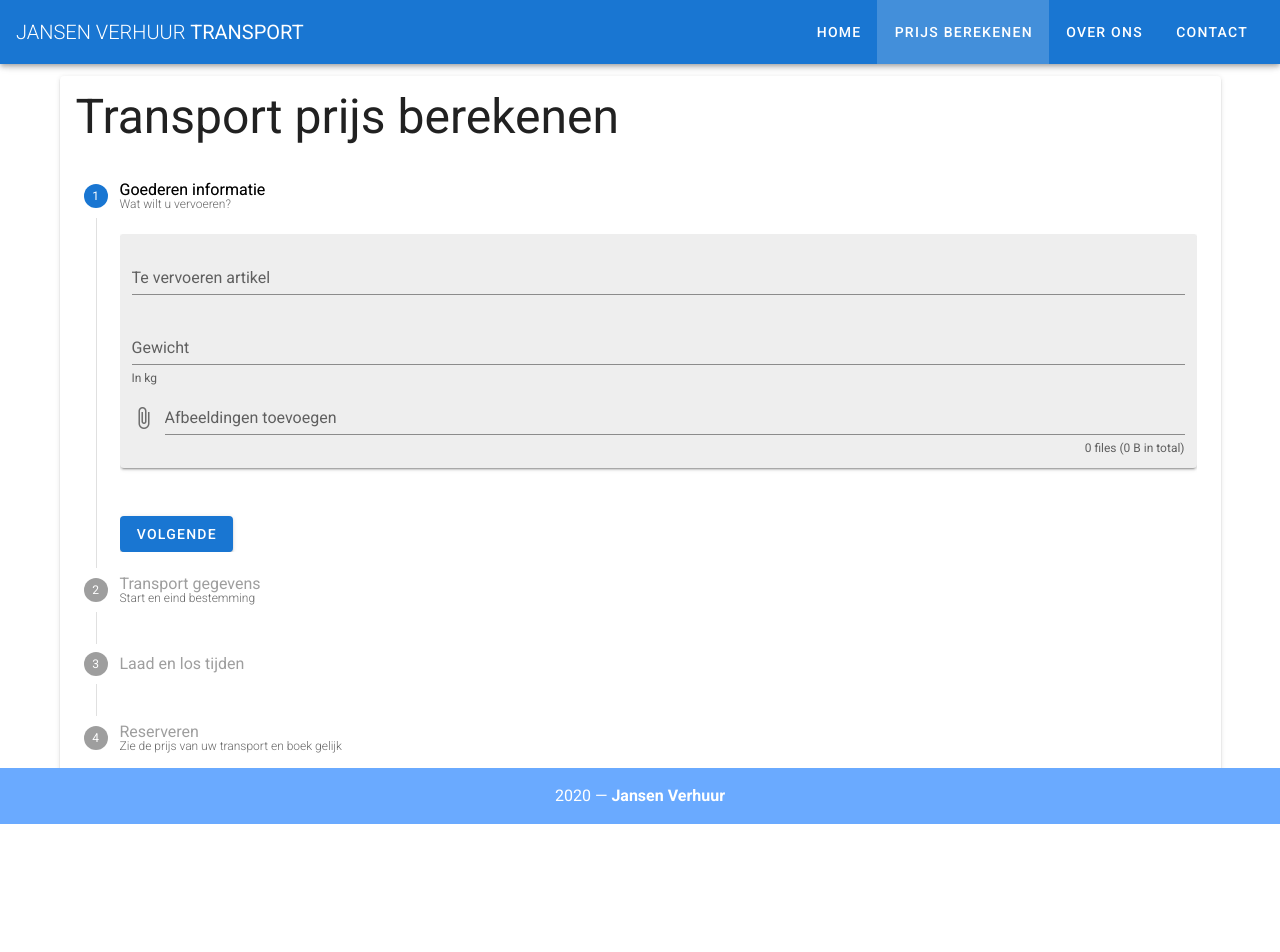
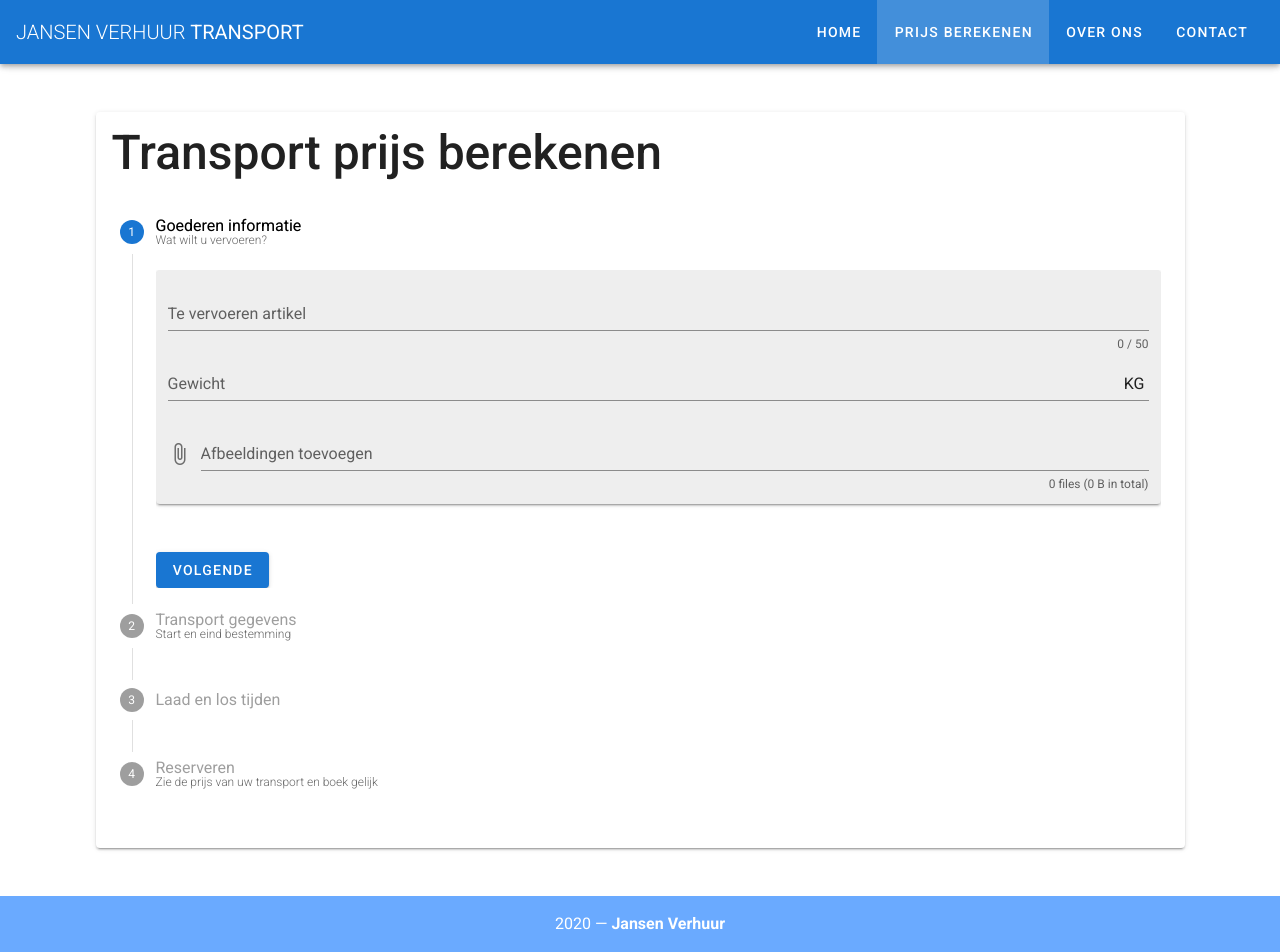
Before and after one commit to BluRRayS/JansenVerhuurTransportCalculator, a Vue app: page /#/priceCalculator in a window 1280 px wide. Before the commit the page ends 824 px from the top, so only its background shows below. Built offline with nearby package versions, Linux system fonts and the light colour scheme.

Commit message:
Extend price calculation form and added validation

```diff
--- a/src/App.vue
+++ b/src/App.vue
@@ -6,7 +6,7 @@
         <router-view></router-view>
       </transition>
     </v-main>
-    <Footer />
+    <Footer/>
   </v-app>
 </template>
 
--- a/src/components/CargoForm.vue
+++ b/src/components/CargoForm.vue
@@ -1,25 +1,60 @@
 <template>
+  <div>
+    <v-card color="grey lighten-3" class="mb-12">
       <v-container>
         <v-form ref="form">
           <v-text-field
+            :rules="cargoNameRules"
             label="Te vervoeren artikel"
             required
             clearable
+            counter
+            maxlength="50"
+            type="text"
           ></v-text-field>
           <v-text-field
+            :rules="cargoWeightRules"
             label="Gewicht"
-        hint="In kg"
             persistent-hint
             required
             clearable
+            type="number"
+            suffix="KG"
           ></v-text-field>
-      <v-file-input accept="image/*" show-size chips multiple counter label="Afbeeldingen toevoegen"></v-file-input>
+          <v-file-input
+            accept="image/*"
+            show-size
+            chips
+            multiple
+            counter
+            label="Afbeeldingen toevoegen"
+          ></v-file-input>
         </v-form>
       </v-container>
+    </v-card>
+    <v-btn color="primary" @click="submit">Volgende</v-btn>
+  </div>
 </template>
 
 <script>
-export default {};
+export default {
+  name: "CargoForm",
+  data() {
+    return {
+      cargoNameRules: [
+        (v) => !!v || "Dit veld is verplicht!"
+      ],
+      cargoWeightRules: [(v) => !!v || "Dit veld is verplicht!"],
+    };
+  },
+  methods: {
+    submit() {
+      if (this.$refs.form.validate()) {
+        this.$emit("submitCargoForm");
+      }
+    },
+  },
+};
 </script>
 
 <style>
--- a/src/components/Footer.vue
+++ b/src/components/Footer.vue
@@ -1,7 +1,7 @@
 <template>
   <v-footer
     color="primary lighten-1"
-    absolute
+
     padless
   >
     <v-row
--- a/src/components/NavBar.vue
+++ b/src/components/NavBar.vue
@@ -3,7 +3,7 @@
     <v-app-bar app class="primary">
       <v-app-bar-nav-icon class="white--text hidden-sm-and-up" @click="drawer = !drawer"></v-app-bar-nav-icon>
       <router-link to="/" tag="span" style="cursor: pointer">
-        <v-toolbar-title class="text-uppercase white--text">
+        <v-toolbar-title class="text-uppercase white--text ">
           <span class="font-weight-light">Jansen Verhuur </span>
           <span>Transport</span>
         </v-toolbar-title>
@@ -17,7 +17,7 @@
       </v-toolbar-items>
     </v-app-bar>
 
-    <v-navigation-drawer dark app v-model="drawer" class="primary">
+    <v-navigation-drawer dark disable-resize-watcher app v-model="drawer" class="primary">
       <v-list-item>
         <v-list-item-content>
           <v-list-item-title class="title">
--- a/src/components/ReservationForm.vue
+++ b/src/components/ReservationForm.vue
@@ -1,7 +1,7 @@
 <template>
   <v-container>
-    <v-form ref="form">
-      <v-text-field label="Uw naam" required clearable></v-text-field>
+    <v-form ref="reservationForm" v-model="reservationFormValid" >
+      <v-text-field label="Uw naam" prepend-icon="mdi-account" required clearable></v-text-field>
 
       <v-text-field
         label="Email"
@@ -19,12 +19,19 @@
         clearable
         prepend-icon="mdi-phone"
       ></v-text-field>
-      <v-checkbox
-        v-model="AgreeToStatement"
-        class="mx-2"
-        label="Ik ga akkoord met de privacy voorwaarden"
-      ></v-checkbox>
-      <v-checkbox v-model="AgeCheck" class="mx-2" label="Ik bevestig dat ik ouder ben dan 16 jaar"></v-checkbox>
+      <v-checkbox v-model="terms" :rules="[v => !!v || 'Je moet akkoord gaan met onze privacy voorwaarden!']" class="mx-2" required>
+        <template v-slot:label>
+          <div @click.stop>
+            Ik ga akkoord met de
+            <a
+              href="/privacy_statement.pdf"
+              target="_blank"
+              @click.stop="terms = true"
+            >privacy voorwaarden</a>
+          </div>
+        </template>
+      </v-checkbox>
+      <v-checkbox v-model="AgeCheck" :rules="[v => !!v || 'Je moet minimaal 16 jaar oud zijn!']" required class="mx-2" label="Ik bevestig dat ik ouder ben dan 16 jaar"></v-checkbox>
     </v-form>
   </v-container>
 </template>
@@ -34,8 +41,9 @@ export default {
   name: "ReservationForm",
   data() {
     return {
-      AgreeToStatement: false,
+      terms: false,
       AgeCheck: false,
+      reservationFormValid: false,
     };
   },
 };
--- a/src/components/TimeForm.vue
+++ b/src/components/TimeForm.vue
@@ -1,8 +1,26 @@
 <template>
   <v-container>
     <v-form>
-      <v-text-field label="Laad tijd" hint="In minuten" required clearable prepend-icon="clock-time-four-outline"></v-text-field>
-      <v-text-field label="Los tijd" hint="In minuten" required clearable  prepend-icon="clock-time-four-outline"></v-text-field>
+       <v-slider
+        label="Laad tijd"
+        step="1"
+        thumb-label="always"
+        persistent-hint
+        hint="In minuten"
+        min="20"
+         class="pt-10"
+      ></v-slider>
+       <v-slider
+        label="Los tijd"
+        step="1"
+        thumb-label="always"
+        persistent-hint
+        hint="In minuten"
+        min="20"
+         class="pt-10"
+      ></v-slider>
+      <!-- <v-text-field label="Laad tijd" value="20" hint="Minimaal 20" suffix="Minuten" type="number" required  clearable prepend-icon="mdi-clock-time-four-outline"></v-text-field>
+      <v-text-field label="Los tijd" value="20" hint="Minimaal 20" suffix="Minuten" type="number"  required clearable  prepend-icon="mdi-clock-time-four-outline"></v-text-field> -->
     </v-form>
   </v-container>
 </template>
--- a/src/components/TransportRouteForm.vue
+++ b/src/components/TransportRouteForm.vue
@@ -1,8 +1,11 @@
 <template>
+  <div>
+    <v-card color="grey lighten-3" class="mb-12">
       <v-container>
         <v-form ref="form">
           <v-autocomplete
             v-model="startLocation"
+            :rules="required"
             :items="startSuggestions"
             :loading="loadingStart"
             :search-input.sync="searchStart"
@@ -20,6 +23,7 @@
 
           <v-autocomplete
             v-model="endLocation"
+            :rules="required"
             :items="endSuggestions"
             :loading="loadingEnd"
             :search-input.sync="searchEnd"
@@ -38,6 +42,9 @@
           <v-banner single-line v-if="distance">{{distance}} KM</v-banner>
         </v-form>
       </v-container>
+    </v-card>
+    <v-btn color="primary" @click="submit">Volgende</v-btn>
+  </div>
 </template>
 
 <script>
@@ -60,6 +67,7 @@ export default {
       startLocation: "",
       distance: 0,
       jansenVerhuurLocatie: { lat: "51.318090", lon: "5.367440" },
+      required: [(v) => !!v || "Dit veld is verplicht!"],
     };
   },
   methods: {
@@ -162,6 +170,11 @@ export default {
           this.distance = parseFloat(result.data.routes[0].distance) / 1000;
         });
     },
+    submit() {
+      if (this.$refs.form.validate()) {
+        this.$emit("submitRoute");
+      }
+    },
   },
   watch: {
     searchEnd(value) {
--- a/src/views/PriceCalculator.vue
+++ b/src/views/PriceCalculator.vue
@@ -1,8 +1,8 @@
 
 <template>
-  <v-container >
-    <v-stepper v-model="e6" vertical mx-auto>
-      <h1 class="text-h3 pa-4">Transport prijs berekenen</h1>
+  <v-container class="pa-xs-0 pa-lg-12" >
+    <v-stepper v-model="e6" vertical mx-auto >
+      <h1 class="text-lg-h3 text-xs-h6 font-weight-medium  pa-4 text-xs-center">Transport prijs berekenen</h1>
 
       <v-stepper-step :complete="e6 > 1" step="1">
         Goederen informatie
@@ -10,19 +10,13 @@
       </v-stepper-step>
 
       <v-stepper-content step="1">
-        <v-card color="grey lighten-3" class="mb-12">
-            <CargoForm/>
-        </v-card>
-        <v-btn color="primary" @click="e6 = 2">Volgende</v-btn>
+            <CargoForm  @submitCargoForm="submitCargoForm"/>
       </v-stepper-content>
 
       <v-stepper-step :complete="e6 > 2" step="2">Transport gegevens<small>Start en eind bestemming</small></v-stepper-step>
 
       <v-stepper-content step="2">
-        <v-card color="grey lighten-3" class="mb-12">
-          <TransportRouteForm/>
-        </v-card>
-        <v-btn color="primary" @click="e6 = 3">Volgende</v-btn>
+          <TransportRouteForm @submitRoute="submitRoute"/>
       </v-stepper-content>
 
       <v-stepper-step :complete="e6 > 3" step="3">Laad en los tijden</v-stepper-step>
@@ -62,6 +56,16 @@ export default {
     data () {
       return {
         e6: 1,
+        cargoValid: true,
+      }
+    },
+
+    methods:{
+      submitCargoForm(){
+        this.e6 = 2;
+      },
+      submitRoute(){
+        this.e6 = 3;
       }
     }
 };
```
Also changed, not shown: 2 other files (tests, documents, lock files or other folders). Lines whose indentation alone changed are shown as unchanged.
